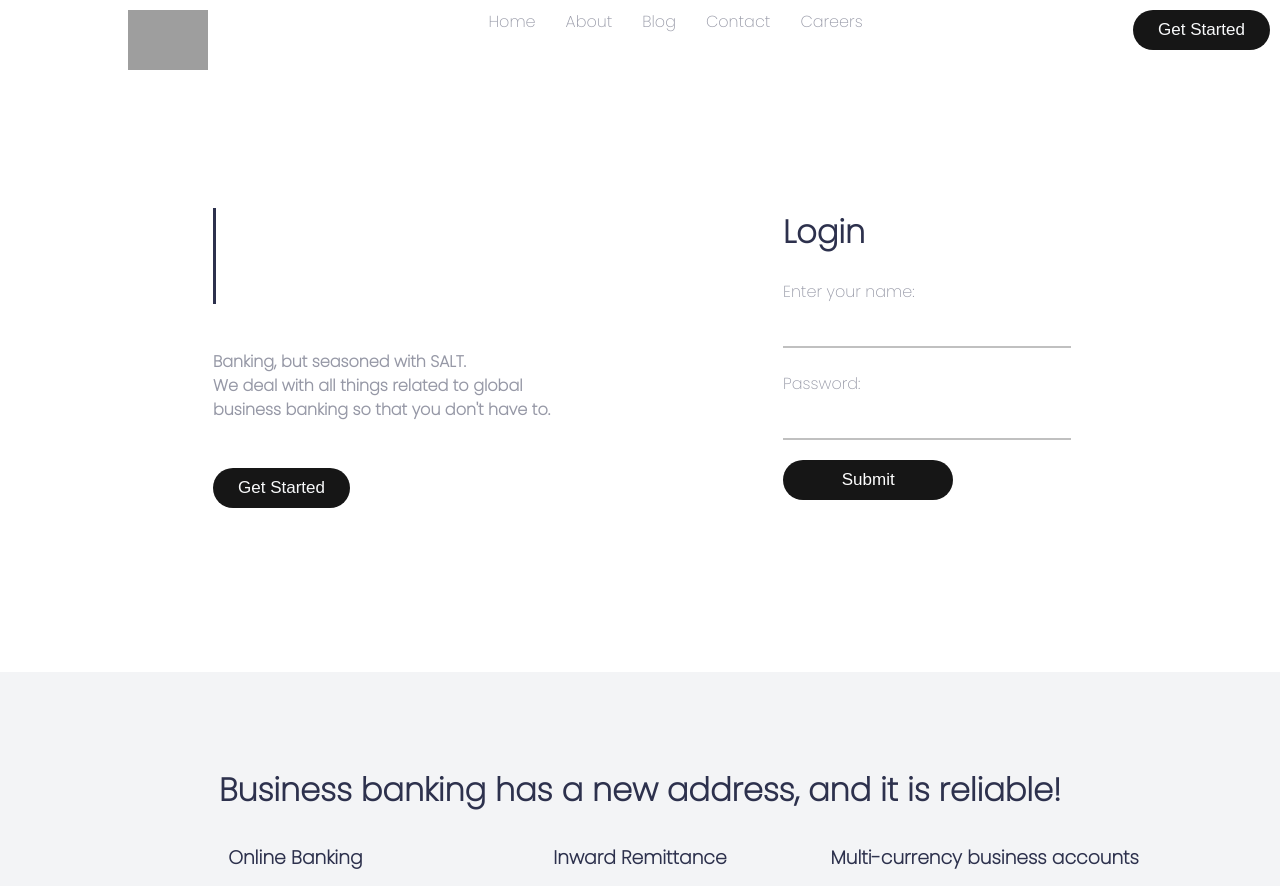
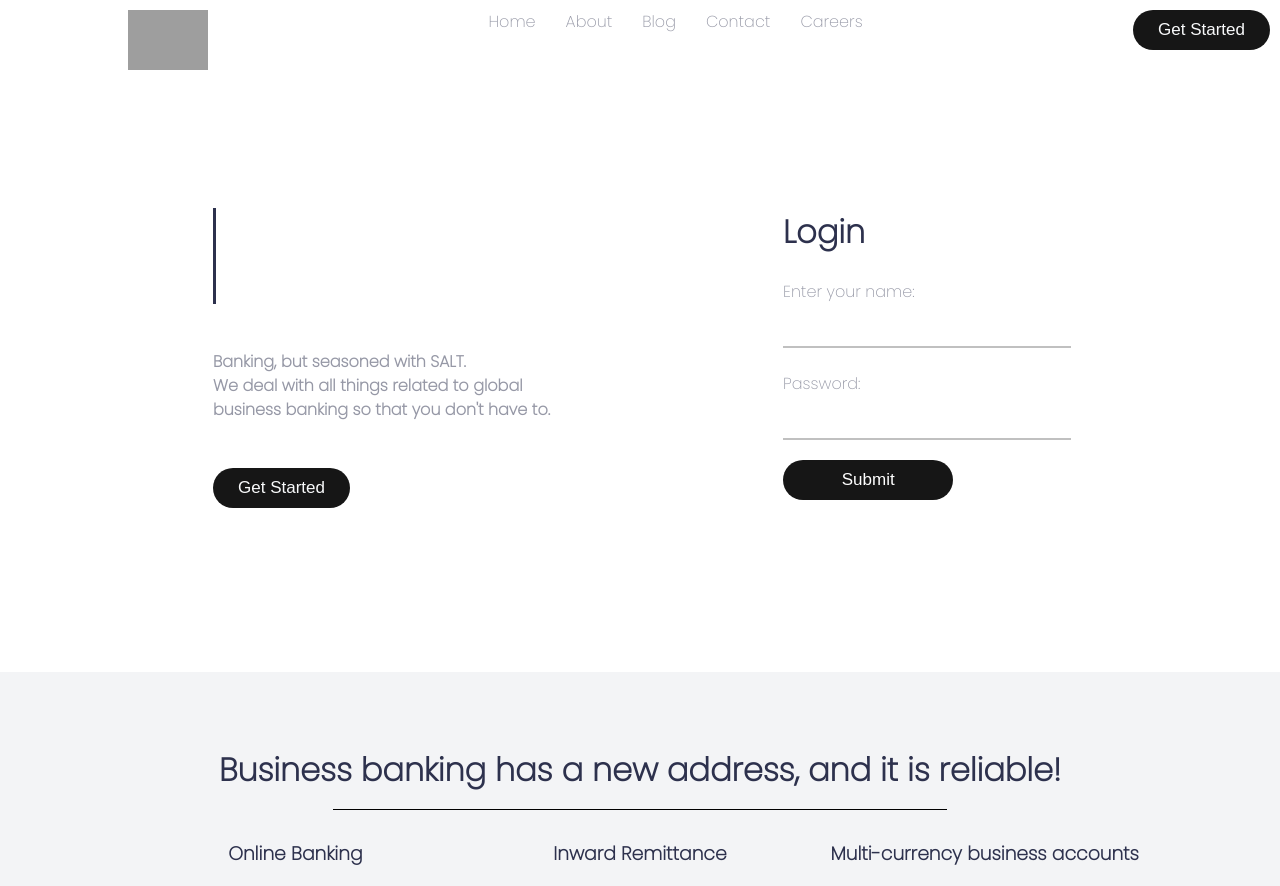
Before and after one commit to kriyanshii/bank-landing, a React (Create React App) app: page / in a window 1280 px wide. Shown: the top 886 px of the page. Built offline with nearby package versions, Linux system fonts and the light colour scheme; grey boxes are pictures that could not be loaded.

Commit message:
added line after heading in middle container

```diff
--- a/src/components/Middle.jsx
+++ b/src/components/Middle.jsx
@@ -4,6 +4,8 @@ function Middle() {
     <div className="middle-container" id="middle-container">
     <h1 className="heading">Business banking has a new address,
 and it is reliable!</h1>
+    <div class="line-1"></div>
+
 
     <div className="cards-div">
       <div className="">
--- a/src/style.css
+++ b/src/style.css
@@ -75,6 +75,7 @@ p{
 .close-icon{
   display: none;
 }
+
 .top-container {
   display: flex;
   /* background: url(../images/bg-intro-desktop.svg) no-repeat hsl(0, 0%, 98%); */
@@ -122,6 +123,7 @@ p{
   padding: 30px 0;
 }
 
+/* login */
 .mobile-login-div {
   display: inline-block;
   padding-top: 0px;
@@ -150,9 +152,19 @@ p{
   /* box-shadow: 5px 5px 5px #eee; */
 }
 
+.line-1 {
+  height: 1px;
+  background: black;
+  width: 60%;
+  margin: 5px auto 30px;
+  /* margin-left: auto;
+  margin-right: auto; */
+
+}
+
 .heading{
   text-align: center;
-  padding: 30px;
+  padding: 10px;
 }
 
 .mobile-img {
```
